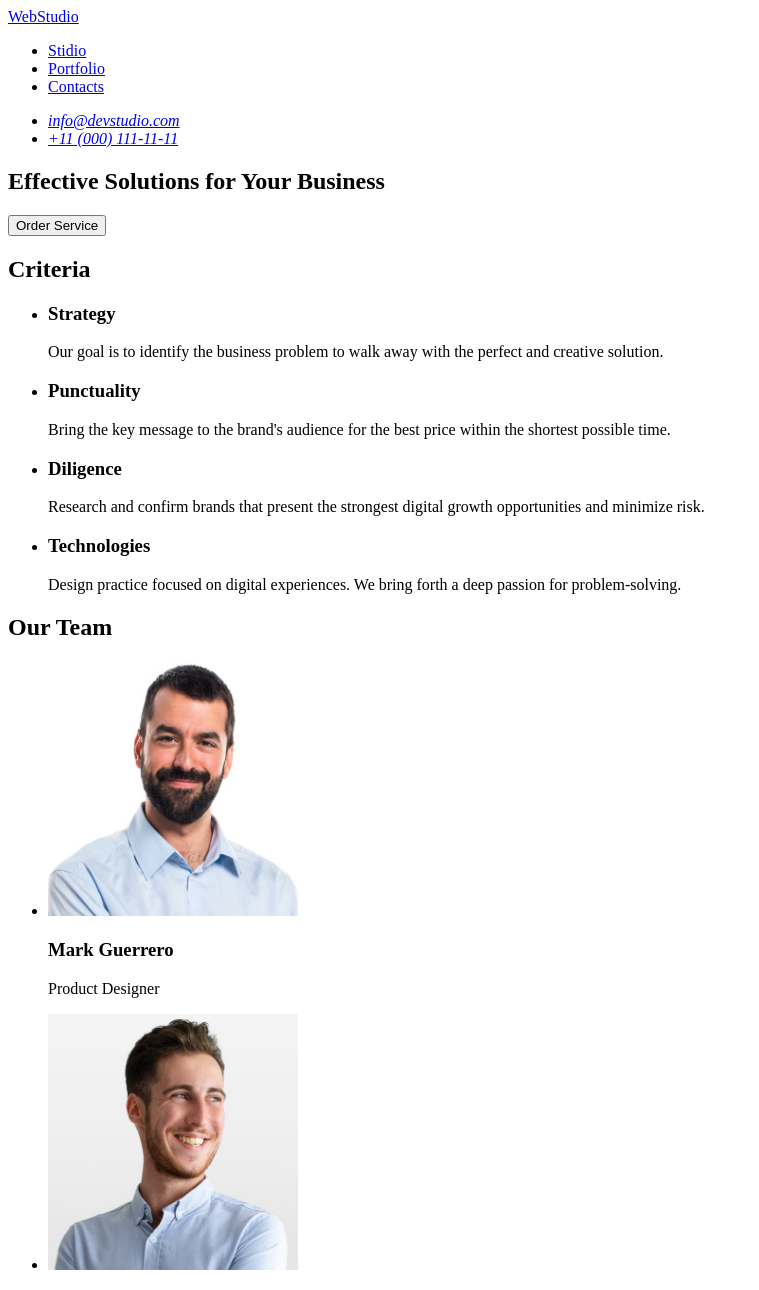
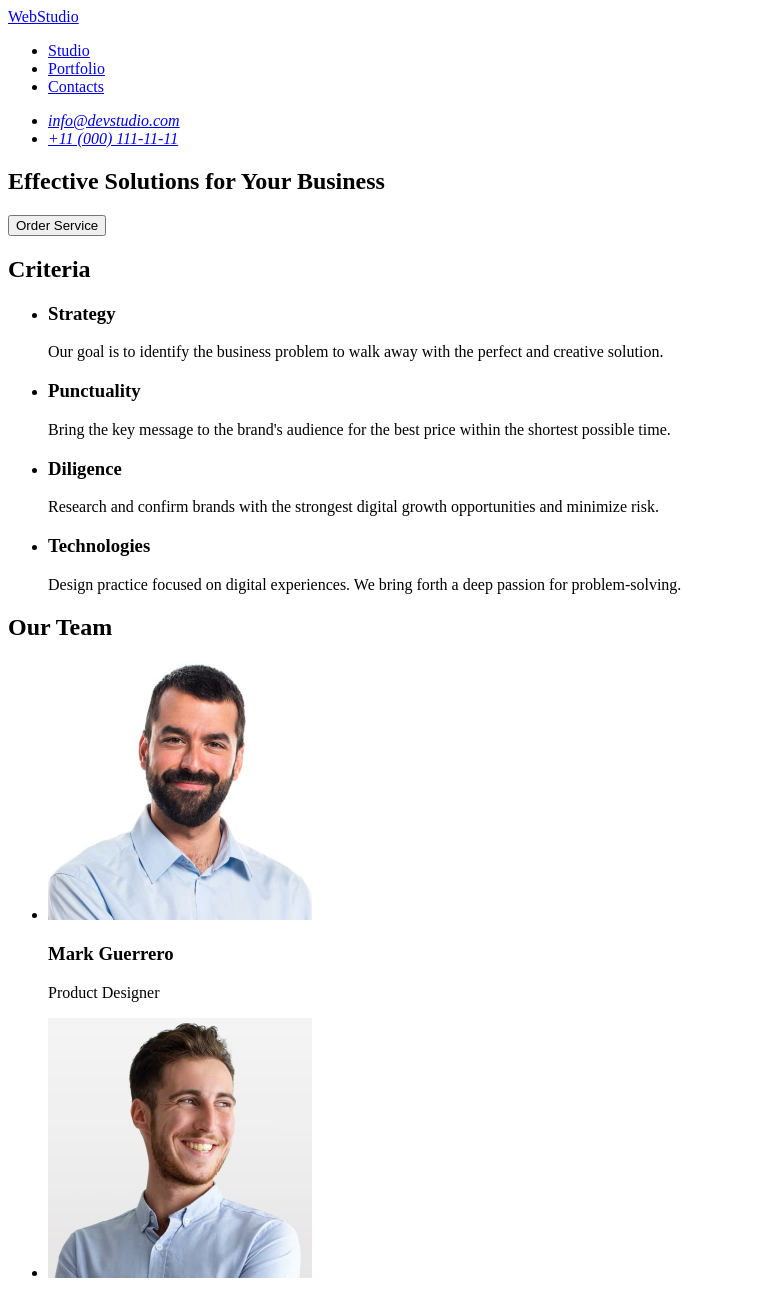
Before and after one commit to mykola-bakosh/goit-markup-hw-01, a plain HTML site: page index.html in a window 1280 px wide. Shown: the top 1290 px of the page, without its empty margins (0-759 px from the left). Drawn offline with Linux system fonts and the light colour scheme.

Commit message:
eror dan

```diff
--- a/index.html
+++ b/index.html
@@ -10,9 +10,9 @@
 <body>
     <header>
         <nav>
-            <a href="/index.html">WebStudio</a>
+            <a href="./index.html">WebStudio</a>
             <ul>
-                <li><a href="/">Stidio</a></li>
+                <li><a href="/">Studio</a></li>
                 <li><a href="/">Portfolio</a></li>
                 <li><a href="/">Contacts</a> </li>
             </ul>
@@ -52,8 +52,8 @@
                 </li>
                 <li>
                     <h3>Diligence</h3>
-                    <p>Research and confirm brands that present the strongest digital growth opportunities and minimize
-                        risk.</p>
+                    <p>Research and confirm brands with the strongest digital growth opportunities and minimize risk.
+                    </p>
                 </li>
                 <li>
                     <h3>Technologies</h3>
@@ -68,22 +68,22 @@
             <h2>Our Team</h2>
             <ul>
                 <li>
-                    <img src="images/img-3.jpg" alt="Mark Guerrero" width="250" height="256">
+                    <img src="images/img-3.jpg" alt="Mark Guerrero" width="264" height="260">
                     <h3>Mark Guerrero</h3>
                     <p>Product Designer</p>
                 </li>
                 <li>
-                    <img src="images/img-2.jpg" alt="Tom Ford" width="250" height="256">
+                    <img src="images/img-2.jpg" alt="Tom Ford" width="264" height="260">
                     <h3>Tom Ford</h3>
                     <p>Frontend Developer</p>
                 </li>
                 <li>
-                    <img src="images/img-1.jpg" alt="Camila Garcia" width="250" height="256">
+                    <img src="images/img-1.jpg" alt="Camila Garcia" width="264" height="260">
                     <h3>Camila Garcia</h3>
                     <p>Marketing</p>
                 </li>
                 <li>
-                    <img src="images/img.jpg" alt="Daniel Wilson" width="250" height="256">
+                    <img src="images/img.jpg" alt="Daniel Wilson" width="264" height="260">
                     <h3>Daniel Wilson</h3>
                     <p>UI Designer</p>
                 </li>
```
